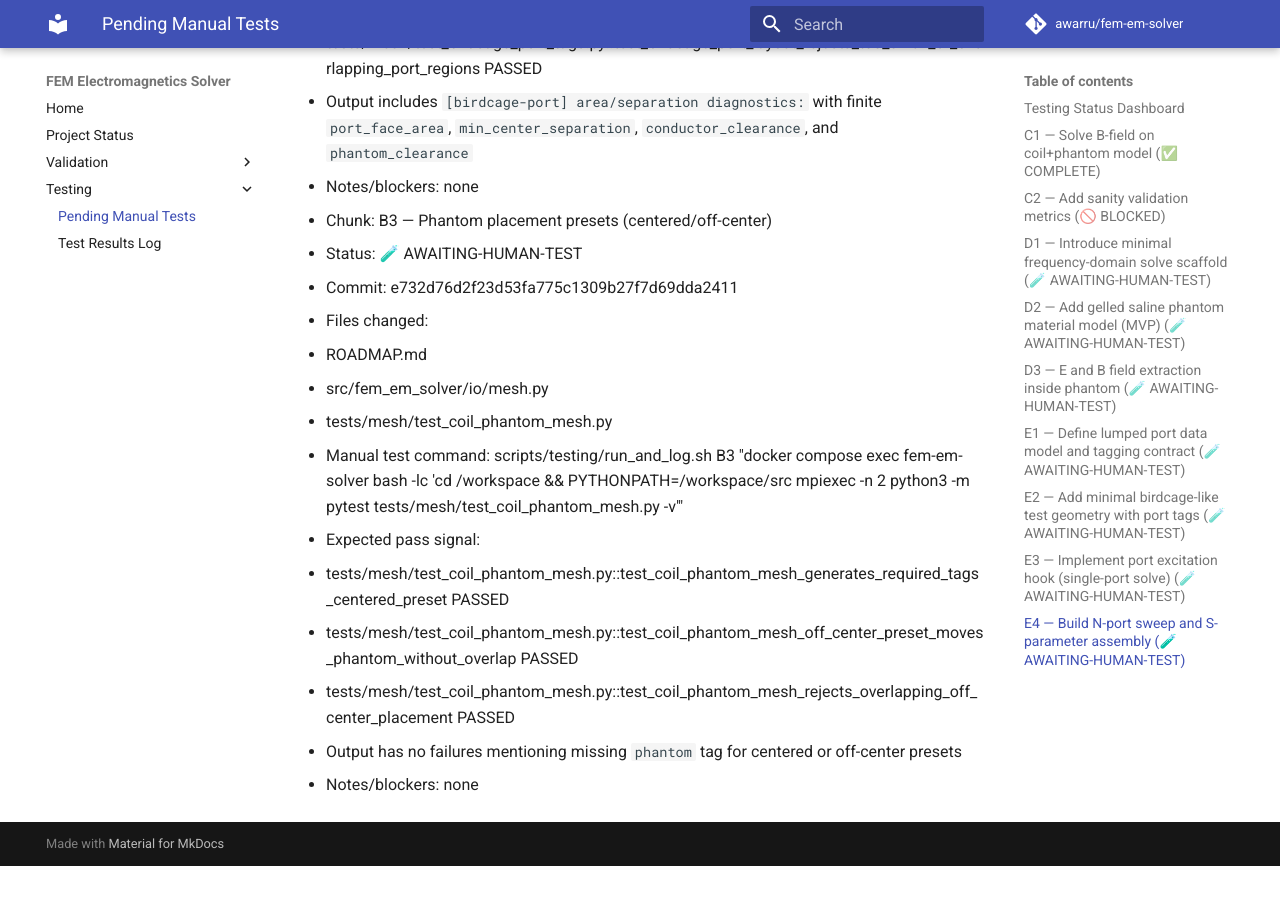
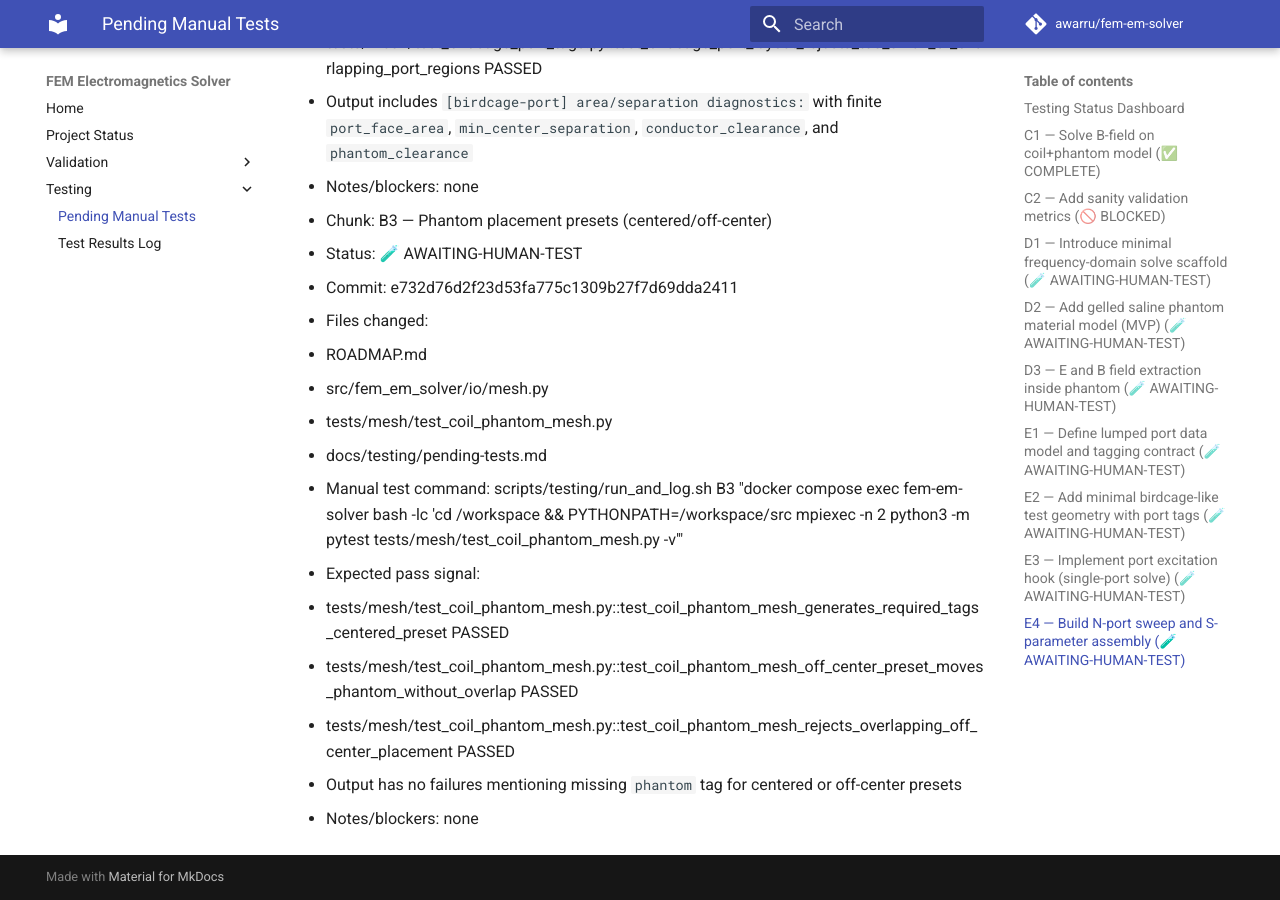
Before and after one commit to awarru/fem-em-solver, an MkDocs documentation site: the page built from docs/testing/pending-tests.md, in a window 1280 px wide and 900 px high, scrolled down 13323 px. Built offline with MkDocs 1.6.1 and Material for MkDocs 9.7.7, drawn with Linux system fonts in a browser that asks for light colours; comment, search, counter and statistics services are not loaded; before the commit the page ends 14189 px from its top, so only the background shows below that.

Commit message:
B3 include pending-tests file in changed-files list

```diff
--- a/docs/testing/pending-tests.md
+++ b/docs/testing/pending-tests.md
@@ -383,6 +383,7 @@ Optional helpers:
   - ROADMAP.md
   - src/fem_em_solver/io/mesh.py
   - tests/mesh/test_coil_phantom_mesh.py
+  - docs/testing/pending-tests.md
 - Manual test command: scripts/testing/run_and_log.sh B3 "docker compose exec fem-em-solver bash -lc 'cd /workspace && PYTHONPATH=/workspace/src mpiexec -n 2 python3 -m pytest tests/mesh/test_coil_phantom_mesh.py -v'"
 - Expected pass signal:
   - tests/mesh/test_coil_phantom_mesh.py::test_coil_phantom_mesh_generates_required_tags_centered_preset PASSED
```
